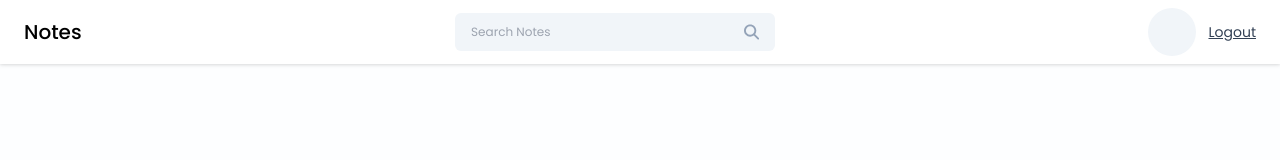
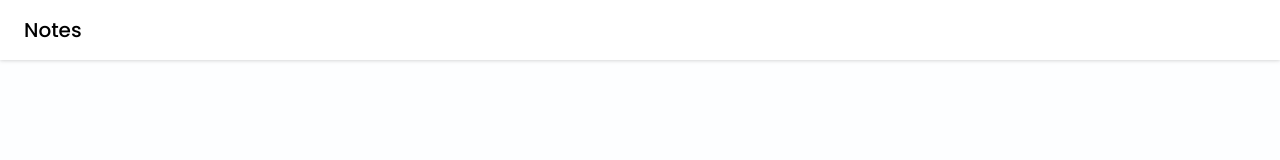
Before and after one commit to murali-ganta/notes-app, a React app in the folder frontend/notes-app/: page /signup in a window 1280 px wide. Shown: the top 160 px of the page. Built offline with nearby package versions, Linux system fonts and the light colour scheme; the HTML template or start-up script is replaced by a standard one.

Commit message:
added UI and route fixes

```diff
--- a/frontend/notes-app/src/App.jsx
+++ b/frontend/notes-app/src/App.jsx
@@ -1,26 +1,28 @@
 /* eslint-disable no-unused-vars */
-import React from 'react'
-import { BrowserRouter as Router, Routes, Route } from 'react-router-dom'
-import Home from './pages/Home/Home'
-import Login from './pages/Login/Login'
-import SignUp from './pages/SignUp/SignUp'
+import React from "react";
+import {
+  BrowserRouter as Router,
+  Routes,
+  Route,
+  Navigate,
+} from "react-router-dom";
+import Home from "./pages/Home/Home";
+import Login from "./pages/Login/Login";
+import SignUp from "./pages/SignUp/SignUp";
 
 const routes = (
   <Router>
     <Routes>
+      <Route path="/" element={<Navigate to="/login" replace />} />
       <Route path="/dashboard" exact element={<Home />}></Route>
       <Route path="/login" exact element={<Login />}></Route>
       <Route path="/signup" exact element={<SignUp />}></Route>
     </Routes>
   </Router>
-)
+);
 
 const App = () => {
-  return (
-    <div>
-      {routes}
-    </div>
-  )
-}
+  return <div>{routes}</div>;
+};
 
-export default App
+export default App;
--- a/frontend/notes-app/src/components/Cards/ProfileInfo.jsx
+++ b/frontend/notes-app/src/components/Cards/ProfileInfo.jsx
@@ -3,8 +3,9 @@
 import React from "react";
 import { getInitials } from "../../utils/helper";
 
-export const ProfileInfo = ({ userInfo, onLogout }) => {
+const ProfileInfo = ({ userInfo, onLogout }) => {
   return (
+    userInfo && (
       <div className="flex items-center gap-3">
         <div className="w-12 h-12 flex items-center justify-center rounded-full text-slate-950 font-medium bg-slate-100">
           {getInitials(userInfo?.fullName)}
@@ -12,10 +13,16 @@ export const ProfileInfo = ({ userInfo, onLogout }) => {
 
         <div>
           <p className="text-sm font-medium">{userInfo?.fullName}</p>
-        <button className="text-sm text-slate-700 underline" onClick={onLogout}>
+          <button
+            className="text-sm text-slate-700 underline"
+            onClick={onLogout}
+          >
             Logout
           </button>
         </div>
       </div>
+    )
   );
 };
+
+export default ProfileInfo;
--- a/frontend/notes-app/src/components/Navbar/Navbar.jsx
+++ b/frontend/notes-app/src/components/Navbar/Navbar.jsx
@@ -1,7 +1,7 @@
 /* eslint-disable react/prop-types */
 /* eslint-disable no-unused-vars */
 import React, { useState } from "react";
-import { ProfileInfo } from "../Cards/ProfileInfo";
+import ProfileInfo from "../Cards/ProfileInfo";
 import { useNavigate } from "react-router-dom";
 import SearchBar from "../SearchBar/SearchBar";
 
@@ -29,7 +29,8 @@ const Navbar = ({ userInfo, onSearchNote, handleClearSearch }) => {
   return (
     <div className="bg-white flex items-center justify-between px-6 py-2 drop-shadow">
       <h2 className="text-xl font-medium text-black py-2">Notes</h2>
-
+      {userInfo && (
+        <>
           <SearchBar
             value={searchQuery}
             onChange={({ target }) => {
@@ -38,8 +39,9 @@ const Navbar = ({ userInfo, onSearchNote, handleClearSearch }) => {
             handleSearch={handleSearch}
             onClearSearch={onClearSearch}
           />
-
           <ProfileInfo userInfo={userInfo} onLogout={onLogout} />
+        </>
+      )}
     </div>
   );
 };
```
Lines whose indentation alone changed are shown as unchanged.
